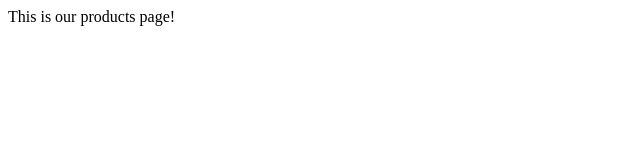
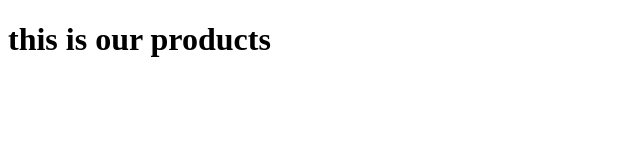
Before and after one commit to Dragontalker/gatsby-tutorial-v2, a Gatsby site: page /products in a window 1280 px wide. Shown: the whole page, without its empty margins (0-640 px from the left). Built offline with nearby package versions, Linux system fonts and the light colour scheme; Gatsby itself is replaced by a stand-in of ours.

Commit message:
Added a new class component.

```diff
--- a/src/pages/products.js
+++ b/src/pages/products.js
@@ -1,11 +1,11 @@
-import React from 'react'
+import React, { Component } from 'react'
 
-const products = () => {
-    return (
-        <div>
-            This is our products page!
-        </div>
-    )
+export default class products extends Component {
+    render() {
+        return (
+            <div>
+                <h1>this is our products</h1>
+            </div>
+        )
+    }
 }
-
-export default products
```
